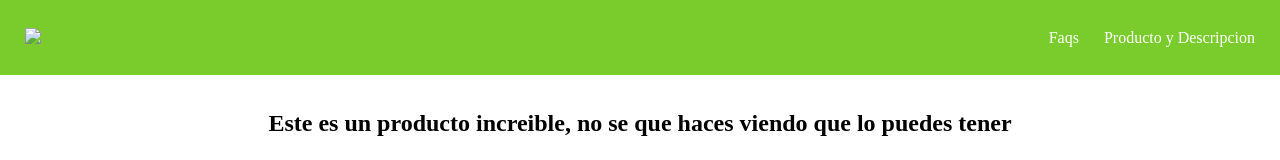
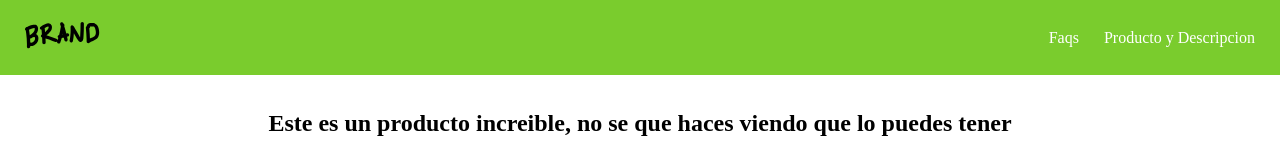
Before and after one commit to OscarLLC/Cards_Icommers, a plain HTML site: page index.html in a window 1280 px wide. Shown: the top 160 px of the page. Drawn offline with Linux system fonts and the light colour scheme; the site is published under a folder, as on GitHub Pages, so addresses that start at the root find nothing.

Commit message:
setting logo

```diff
--- a/index.html
+++ b/index.html
@@ -11,7 +11,7 @@
   <header>
     <figure>
       <a href="https://platzi.com">
-        <img src="/asssets/logo.png" />
+        <img src="./asssets/logo.png" />
       </a>
     </figure>
       <nav>
```
